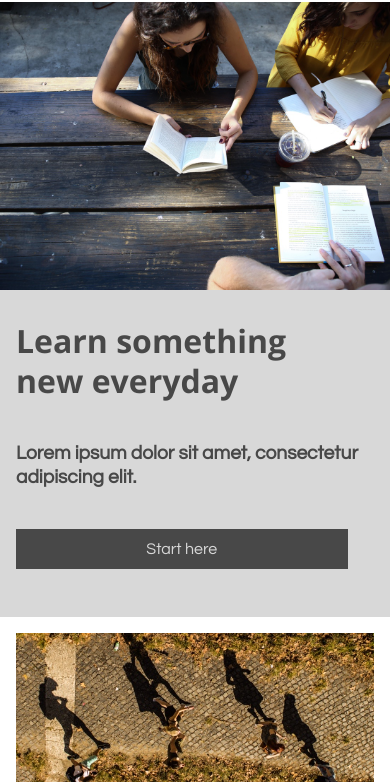
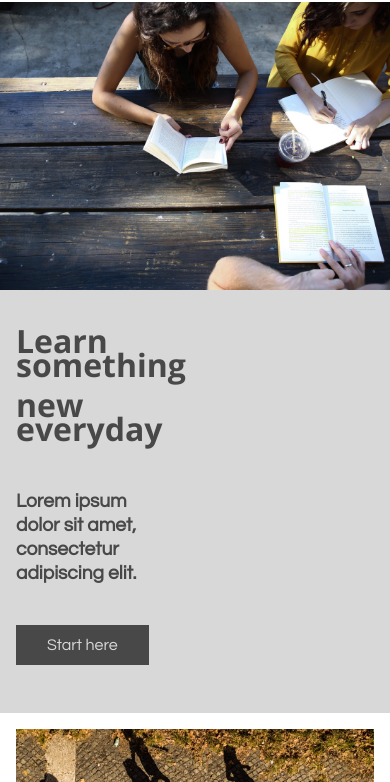
Before and after one commit to amxra/Capstone, a plain HTML site: page index.html in a window 390 px wide. Shown: the part 62-844 px from the top of the page. Drawn offline with nearby package versions, Linux system fonts and the light colour scheme.

Commit message:
Final commit

```diff
--- a/Resources/Css/style.css
+++ b/Resources/Css/style.css
@@ -316,10 +316,6 @@ h3{
         display: none;
     }
 
-    body{
-        width: 100%;
-    }
-
     .mobile{
         display: inline;
     }
@@ -343,12 +339,11 @@ h3{
 
     .banner-img{
         width: 100%;
-        margin-right: 0;
     }
 
     .banner-txt{
-        width: 100%;
-        padding: 2rem 0 2rem 1rem;
+        width: auto%;
+        padding: 2rem 1rem;
     }
 
     .btn{
```
